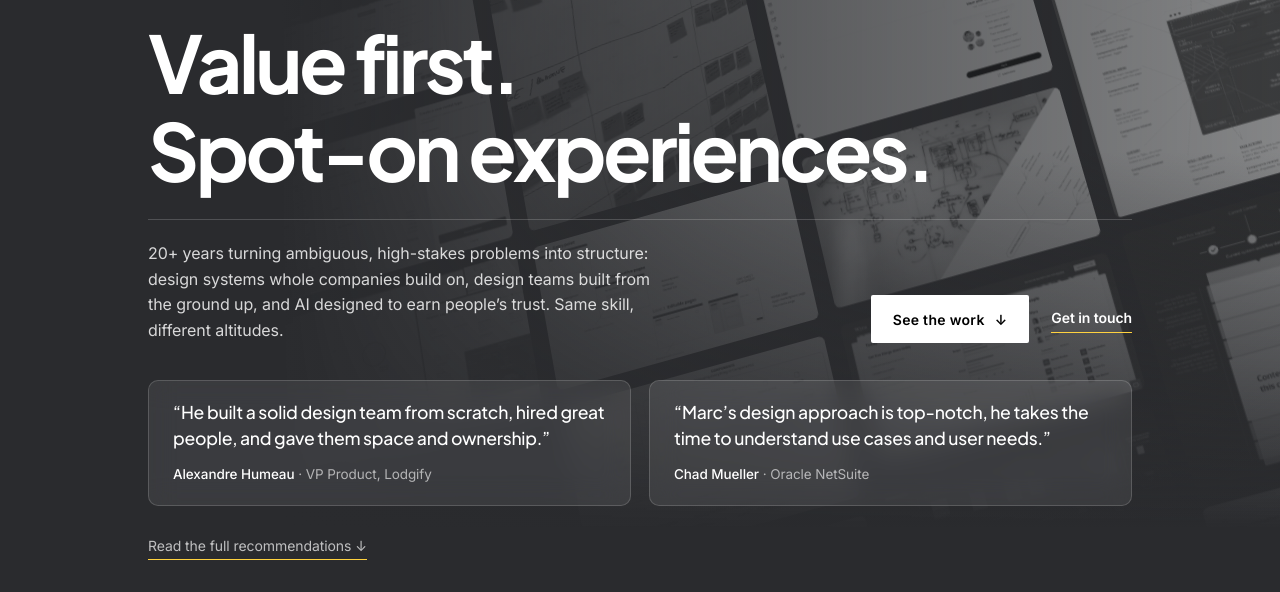
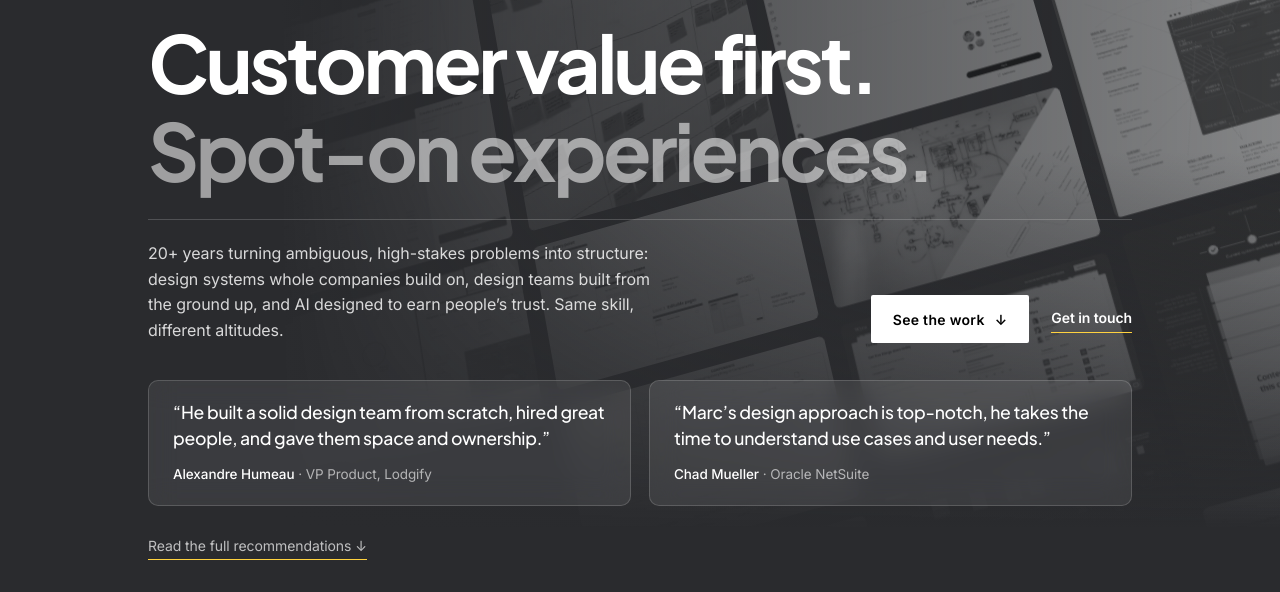
Before and after one commit to marcverdera-bot/marcverdera, a plain HTML site: page index.html in a window 1280 px wide. Shown: the part 208-800 px from the top of the page. Drawn offline with Linux system fonts and the light colour scheme.

Commit message:
Hero claim: Customer value first. / Spot-on experiences. (second line grey)
Co-Authored-By: Claude Opus 5.5 <noreply@anthropic.com>
Claude-Session: https://claude.ai/code/session_01PRM5J2tqkhd7skXcg9ANTn

```diff
--- a/index.html
+++ b/index.html
@@ -529,7 +529,7 @@ blockquote{ font-size:24px; line-height:1.3; }
 @keyframes drift{ from{ transform:translateY(0) } to{ transform:translateY(-50%) } }
 @media (prefers-reduced-motion: reduce){ .wcol{ animation:none; } }
 .hero-x .hx-title{ font-weight:400; letter-spacing:-0.02em; font-size:clamp(52px, 9.4vw, 118px); line-height:.98; color:#fff; }
-.hero-x .hx-title em{ font-style:normal; color:#fff; font-weight:inherit; }
+.hero-x .hx-title em{ font-style:normal; color:rgba(255,255,255,.55); font-weight:inherit; }
 .hero-x .hx-sub{ color:rgba(255,255,255,.82); }
 .hero-x .eyebrow, .hero-x .hx-proof{ color:rgba(255,255,255,.6); }
 .hero-x .hx-proof span{ color:rgba(255,255,255,.35); }
@@ -712,7 +712,7 @@ footer :is(.f-copy,.f-loc){ color:rgba(255,255,255,.5); }
       <div class="eyebrow" style="margin:0;">Product Design Leader &middot; Barcelona</div>
       <div class="hx-proof">Oracle NetSuite <span>/</span> Lodgify <span>/</span> Founder, WebCarpet</div>
     </div>
-    <h1 class="hx-title">Value first.<br><em>Spot-on experiences.</em></h1>
+    <h1 class="hx-title">Customer value first.<br><em>Spot-on experiences.</em></h1>
     <div class="hx-row">
       <p class="hx-sub">20+ years turning ambiguous, high-stakes problems into structure: design systems whole companies build on, design teams built from the ground up, and AI designed to earn people’s trust. Same skill, different altitudes.</p>
       <div class="hx-cta">
```
